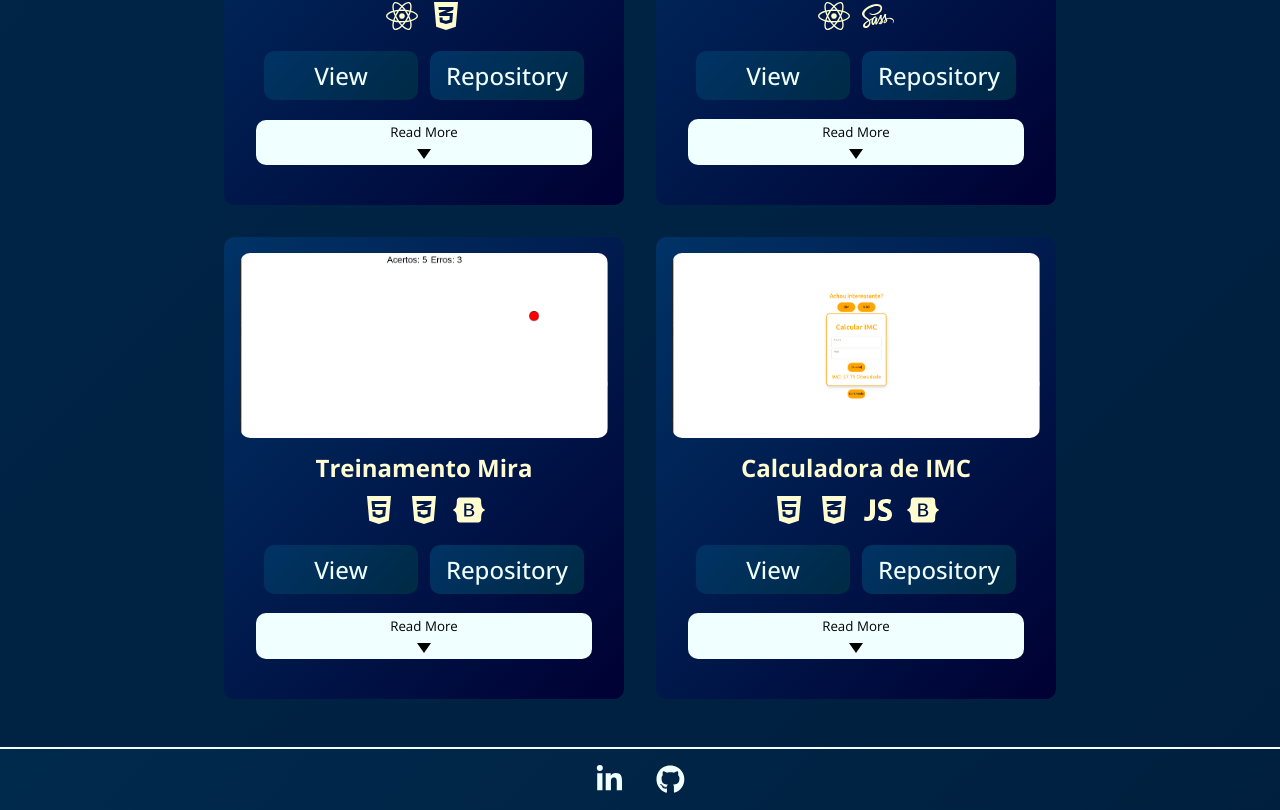
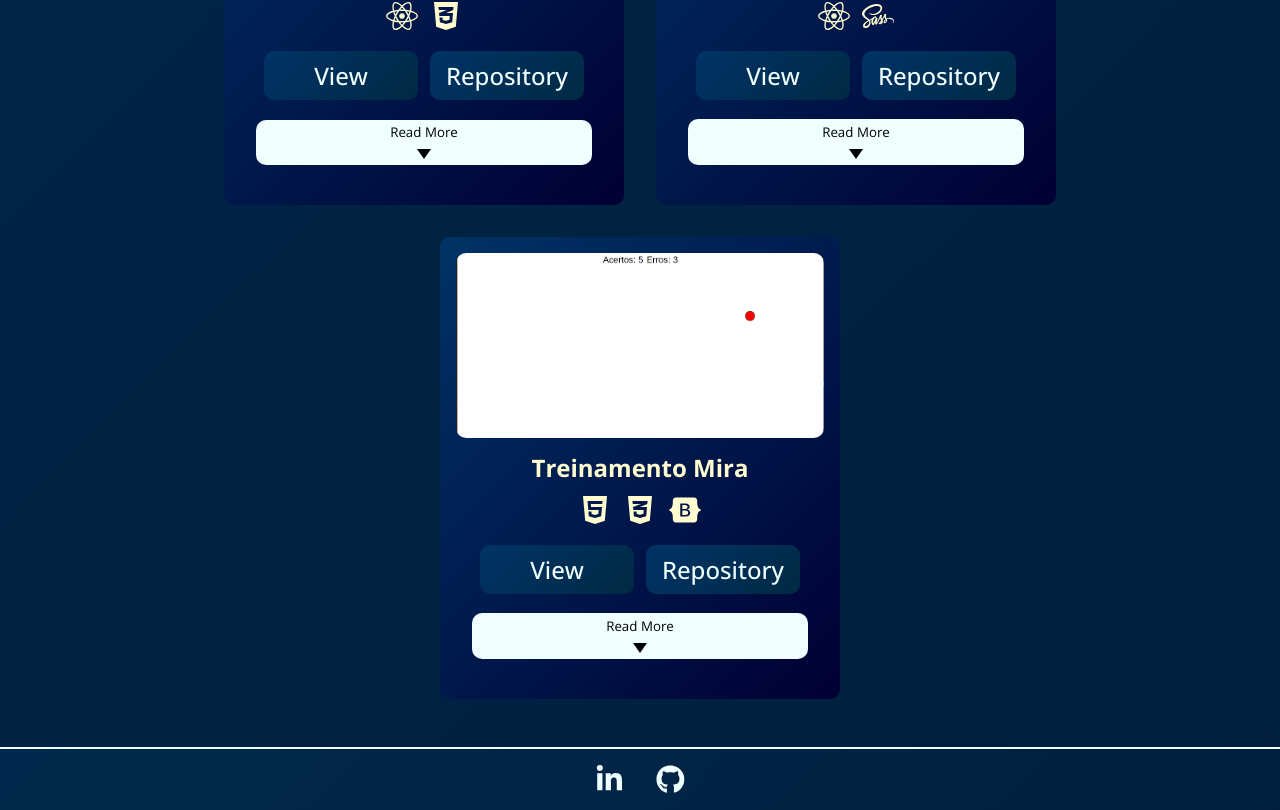
Before and after one commit to brunotrindadefm/Portifolio, a React (Vite) app: page /projects in a window 1280 px wide. Shown: the part 2024-2834 px from the top of the page. Built offline with nearby package versions, Linux system fonts and the light colour scheme.

Commit message:
deleting a project

```diff
--- a/src/components/Projectsbt/Project.jsx
+++ b/src/components/Projectsbt/Project.jsx
@@ -110,17 +110,6 @@ const Project = ({ lang }) => {
             },
             deploy: 'https://btaim.netlify.app/',
             github: 'https://github.com/brunotrindadefm/TreinamentoDeMira'
-        },
-        {
-            name: 'Calculadora de IMC',
-            image: '/calculadoradeImc.png',
-            technologies: [<FaHtml5 key="html" />, <FaCss3Alt key="css" />, <IoLogoJavascript key='js' />, <FaBootstrap key='bootstrap' />],
-            description: {
-                en: 'A BMI calculator project.',
-                pt: 'Um projeto de calculadora de IMC.'
-            },
-            deploy: 'https://btimc.netlify.app/',
-            github: 'https://github.com/brunotrindadefm/CalculadoraIMC'
         }
     ];
 
@@ -144,7 +133,7 @@ const Project = ({ lang }) => {
                             <span key={i}>{Icon}</span>
                         ))}
                     </div>
-                    <div className="btn" data-aos="fade-up" data-aos-duration="900" >
+                    <div className="btn" data-aos="fade-up" >
                         <a href={project.deploy} target="_blank"><button className="btn-project">View</button></a>
                         <a href={project.github} target="_blank"><button className="btn-project">{lang ? 'Repositótrio' : 'Repository'}</button></a>
                         <button className='readMore' onClick={() => handleInfoClick(index)} aria-label={`More info about project ${index + 1}`}>
```
